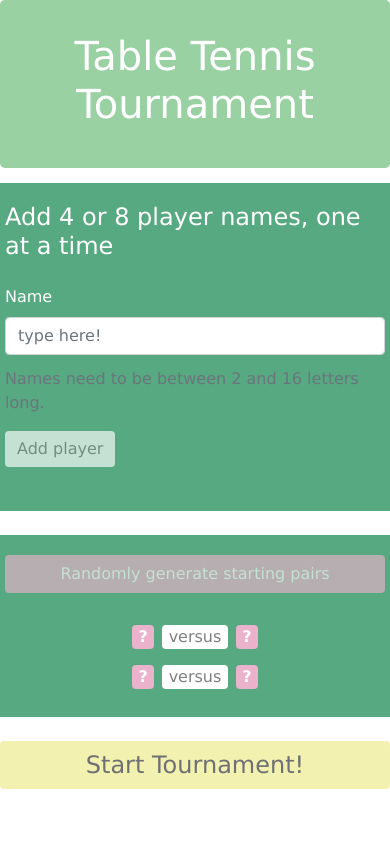
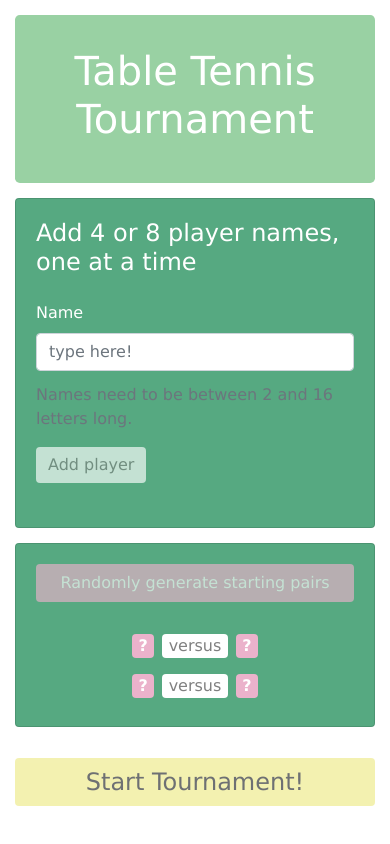
Before and after one commit to naranjita11/develop-me--technical-challenge, a React (Create React App) app: page / in a window 390 px wide. Built offline with nearby package versions, Linux system fonts and the light colour scheme.

Commit message:
Mobile display now functioning well with media query

```diff
--- a/src/components/CreateButton.js
+++ b/src/components/CreateButton.js
@@ -5,12 +5,13 @@ const CreateButton = ({ handleCreate, buttonText, disableCondition, colour }) =>
         fontSize: 1.5 + "rem",
         backgroundColor: colour,
         border: 0,
+        // marginTop:,
     }
 
     return (
         <>
             <button
-                className="btn center"
+                className="btn center mt-3 mb-3"
                 style={ buttonStyle }
                 disabled={ disableCondition }
                 type="submit"
--- a/src/components/Header.js
+++ b/src/components/Header.js
@@ -7,7 +7,7 @@ class Header extends Component {
 
       return (
         <header
-          className="jumbotron text-center"
+          className="jumbotron text-center titleJumbo"
           style={{ backgroundColor: "#99d1a3", color: "white" }}
         >
           <h1>Table Tennis Tournament</h1>
--- a/src/components/Settings/Settings.js
+++ b/src/components/Settings/Settings.js
@@ -58,7 +58,7 @@ const PlayerDisplay = ({ handleSave, handleSaveQF }) => {
         <div>
             <div className="card-deck row">
 
-                <div className="card card-body mb-4" style={{backgroundColor: "#56A981"}}>
+                <div className="card card-body card1" style={{backgroundColor: "#56A981"}}>
 
                     <h4 className="card-title mb-4" style={{ color: "white" }}>Add 4 or 8 player names, one at a time</h4>
 
@@ -79,7 +79,7 @@ const PlayerDisplay = ({ handleSave, handleSaveQF }) => {
 
                 </div>
 
-                <div className="card card-body mb-4" style={{backgroundColor: "#56A981"}}>
+                <div className="card card-body" style={{backgroundColor: "#56A981"}}>
 
                     <RandomiseButton
                         arrayLength={ players.length }
--- a/src/index.css
+++ b/src/index.css
@@ -1,9 +1,4 @@
 body {
-  justify-content: center;
-  margin: 0;
-  /* font-family: -apple-system, BlinkMacSystemFont, 'Segoe UI', 'Roboto', 'Oxygen',
-    'Ubuntu', 'Cantarell', 'Fira Sans', 'Droid Sans', 'Helvetica Neue',
-    sans-serif; */
   font-family:Verdana, Geneva, Tahoma, sans-serif;
   -webkit-font-smoothing: antialiased;
   -moz-osx-font-smoothing: grayscale;
@@ -14,27 +9,19 @@ code {
     monospace;
 }
 
-/* .root {
-  justify-content: center;
-} */
-
-.jumbotron {
+.titleJumbo {
   margin-top: 15px;
+  margin-bottom: 15px;
   justify-content: center;
 }
 
-.card-deck {
-  margin-bottom: 4;
-  margin-top: 4;
+.card {
+  background-color: var(--darkGreen);
 }
 
-.card {
-  margin-bottom: 4px;
+.card1 {
+  margin-bottom: 15px;
 }
-
-/* .startButton {
-  margin: bottom 200px;;
-} */
 
 :root {
 
@@ -53,19 +40,14 @@ code {
 
 }
 
-.card {
-  background-color: var(--darkGreen);
-}
 
 .successBanner {
-  margin-top: 4;
+  margin-top: 1.5rem;
   height: 100%;
   animation: stretch infinite;
   animation-duration: 2s;
   animation-timing-function: step-start;
 }
-
-/* FFD700, 4caf50, 6495ED, FF69B4 */
 
 @keyframes stretch {
   0%, 100% {
@@ -84,24 +66,18 @@ code {
 
 
 @media screen and (max-width: 575px) {
-  .container {
-    padding: 0;
-    margin: 0;
-    justify-content: center;
-  }
 
-  .jumbotron {
-    margin-top: 0px;
+  .startButton {
     margin-bottom: 15px;
   }
 
-  .successBanner h1, h2 {
+  .successBanner h1, h5, h6 {
     display: none;
   }
 
-  .card {
-    border: none;
-    margin: 0;
+  .row {
+    margin-right: 0;
+    margin-left: 0;
   }
 
 }
```
